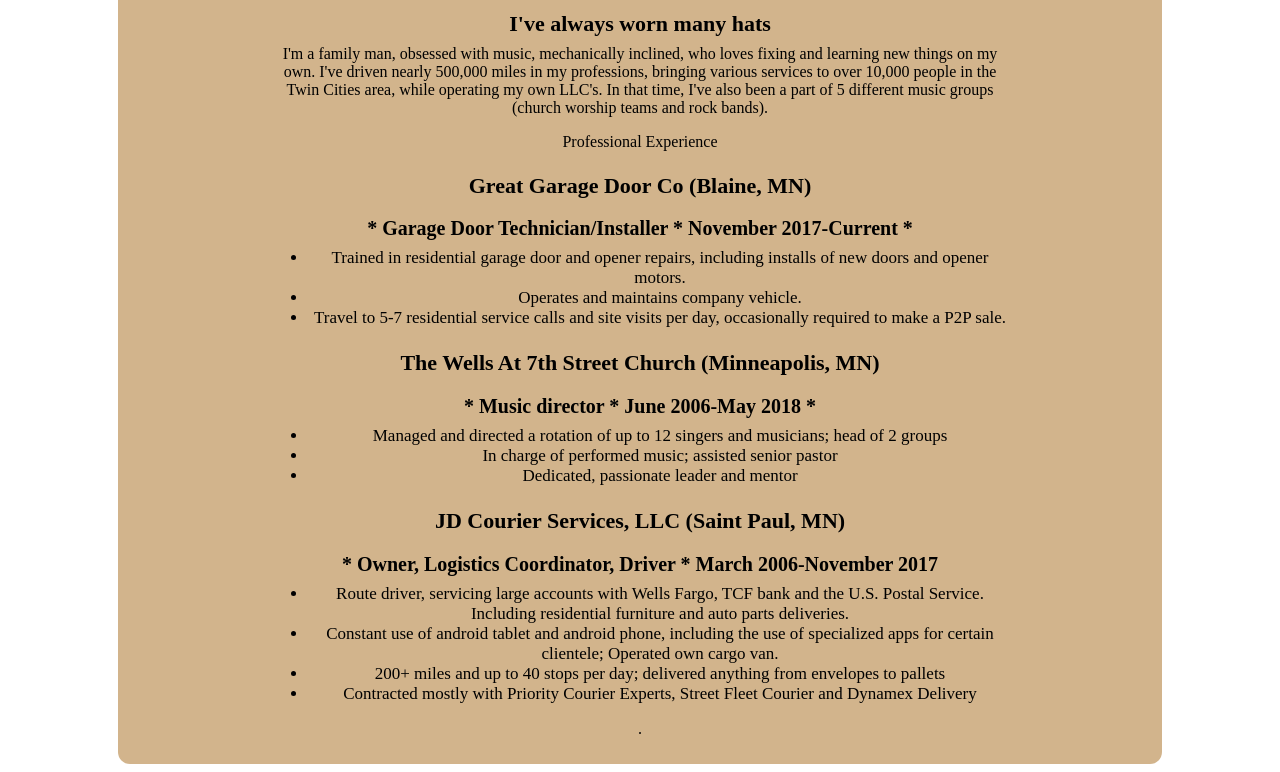
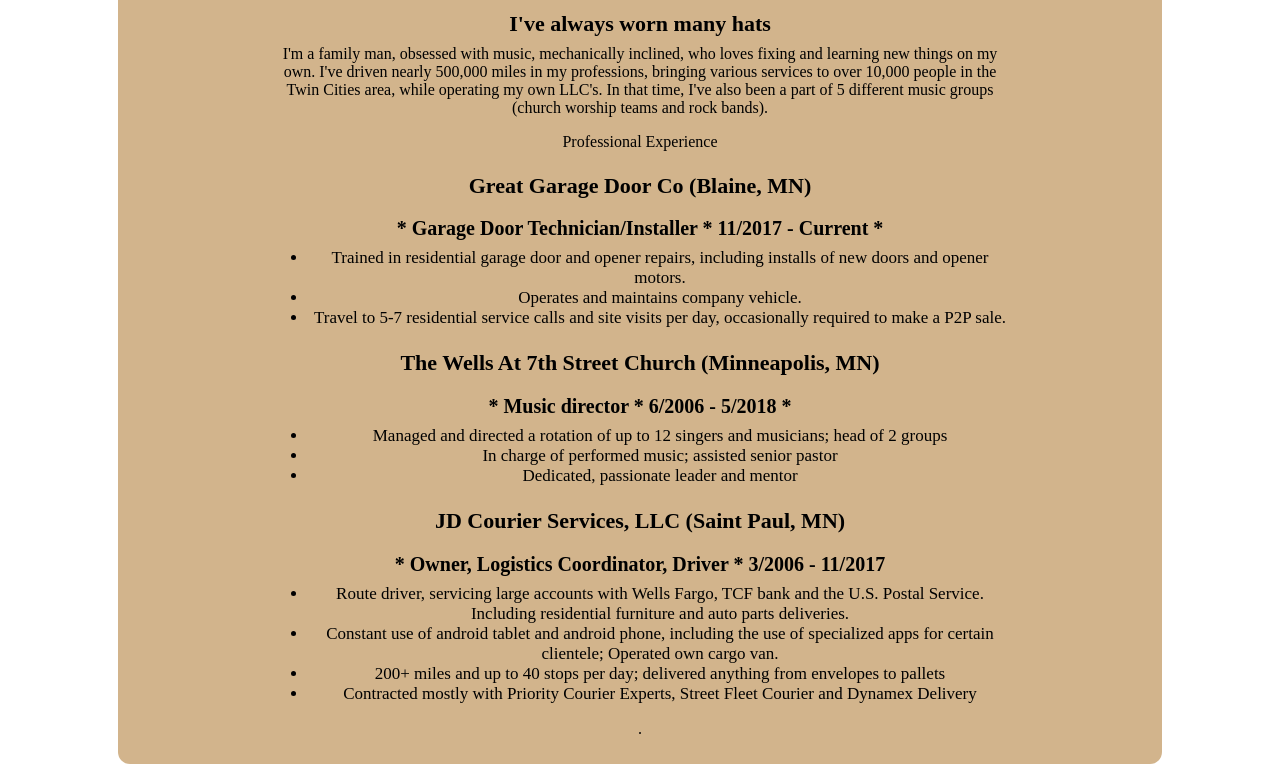
Before and after one commit to JoshuaDKuss/JoshuaDKuss.github.io, a plain HTML site: page index.html in a window 1280 px wide. Shown: the part 141-913 px from the top of the page. Drawn offline with Linux system fonts and the light colour scheme.

Commit message:
Update index.html

```diff
--- a/index.html
+++ b/index.html
@@ -25,7 +25,7 @@
         <div id="Experience"> Professional Experience
 		<h3>Great Garage Door Co (Blaine, MN)</h3>
 					<div class="block-date">
-							<h4>*  Garage Door Technician/Installer  *  November 2017-Current  *</h4>
+							<h4>*  Garage Door Technician/Installer  *  11/2017 - Current  *</h4>
 
 					</div>
           <div class"block-content">
@@ -38,7 +38,7 @@
 
           <h3>The Wells At 7th Street Church (Minneapolis, MN)</h3>
 					<div class="block-date">
-							<h4>*  Music director  *  June 2006-May 2018  *</h4>
+							<h4>*  Music director  *  6/2006 - 5/2018  *</h4>
 
 					</div>
 					<div class"block-content">
@@ -52,7 +52,7 @@
 
 		<h3>JD Courier Services, LLC (Saint Paul, MN)</h3>
 					<div class="block-date">
-							<h4>*  Owner, Logistics Coordinator, Driver  *  March 2006-November 2017</h4>
+							<h4>*  Owner, Logistics Coordinator, Driver  *  3/2006 - 11/2017</h4>
 
 					</div>
 					<div class"block-content">
```
